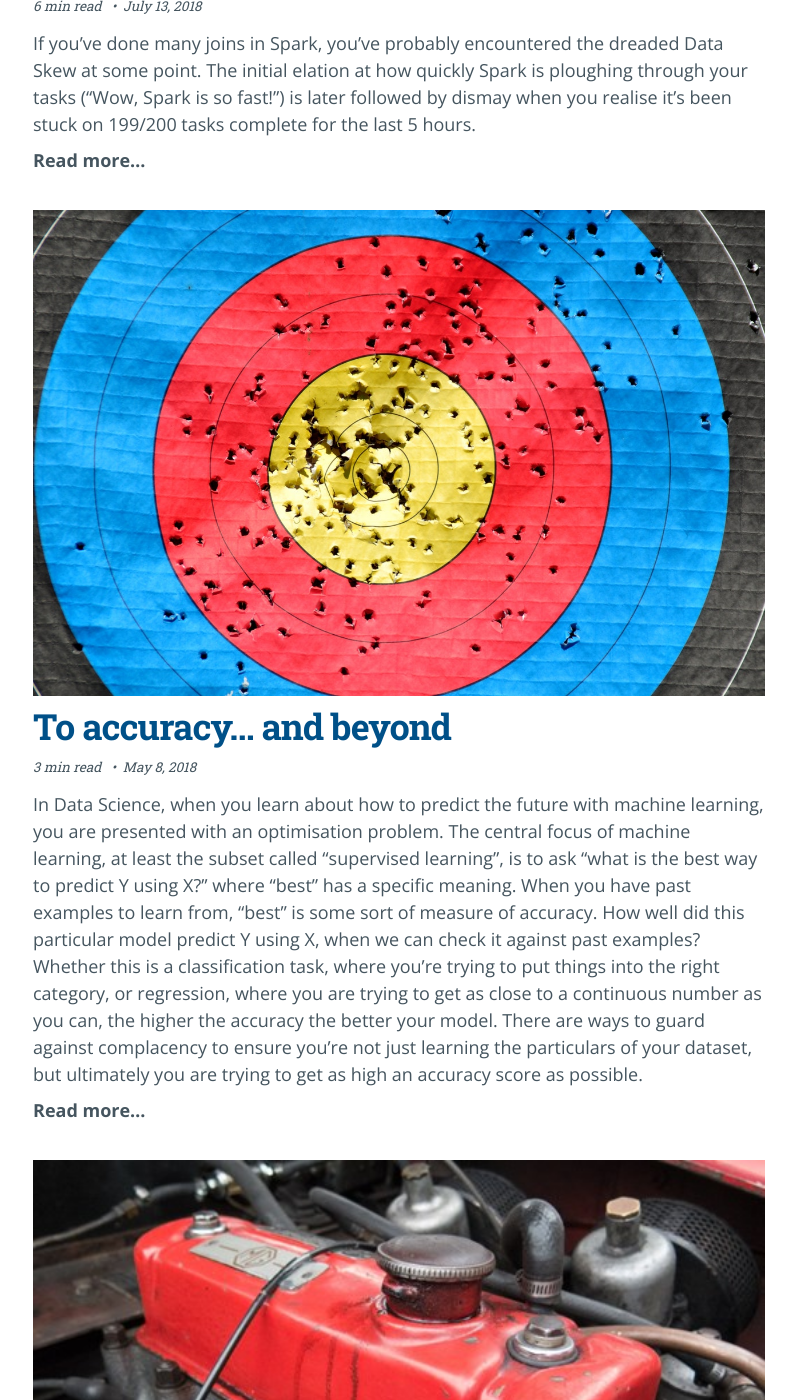
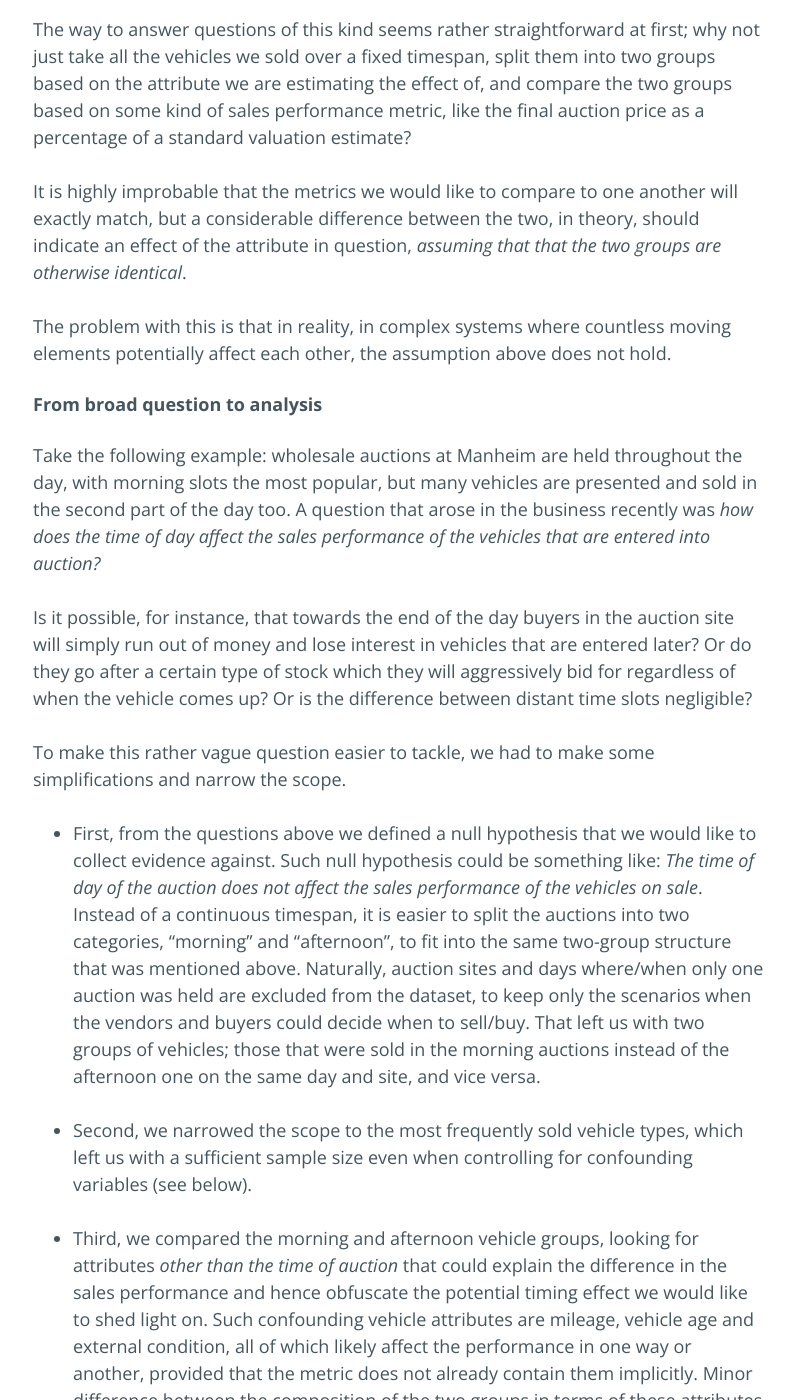
Before and after one commit to CoxAutomotiveDataSolutions/datadriven, a Jekyll site: the page built from index.html, in a window 1280 px wide and 1400 px high, scrolled down 1366 px. Shown: the whole window, without its empty margins (241-1037 px from the left). Built offline with Jekyll 4.4.1, drawn with Linux system fonts in a browser that asks for light colours; nearby versions of some CDN libraries; the list of posts is cut into pages by our own code; some of the changed text lies outside the part shown.

Commit message:
Merged in timeofday (pull request #7)
Added Time of Day and Daniels profile

* Added Time of Day and Daniels profile

* Fixed github URL

Approved-by: David Asboth <david.asboth@coxauto.co.uk>

```diff
--- /dev/null
+++ b/_posts/2018-08-30-time-of-day.md
@@ -0,0 +1,52 @@
+---
+title: "Comparing Apples to Oranges: The Dangers of Estimating Effects"
+date: 2018-08-29T09:00:00-04:00
+author: Daniel Timar
+image:
+  thumbnail: /images/time_of_day.jpg
+categories: [Data Science]
+---
+
+Working with [Manheim](https://www.manheim.co.uk), a Cox Automotive brand that provides [vehicle auctions](https://www.manheim.co.uk/our-services/auction-services), [inspections](https://www.manheim.co.uk/our-services/vehicle-solutions/inspection-services), [transport](https://www.manheim.co.uk/our-services/vehicle-solutions/transport) and [reconditioning](https://www.manheim.co.uk/our-services/vehicle-solutions/reconditioning), we are often asked about the potential effect of certain attributes of vehicles on the final sale price. For example:
+
+* How much more money do cars with MOT or Service Book sell for than those without?
+* For how much more money do vehicles with [SureCheck Gold]( https://www.manheim.co.uk/our-services/more-solutions/manheim-surecheck), a top-level vehicle inspection service, sell for compared to cars without SureCheck Gold?
+* How about the benefits of location or time where/when the auction takes place?
+
+Estimating the added value of these attributes on sales performance is essential, especially when our customers consider spending money on improving a vehicle pre-sale, e.g. by obtaining an MOT or relocating to an alternative auction site, with the goal of additional return in the auction.
+
+The way to answer questions of this kind seems rather straightforward at first; why not just take all the vehicles we sold over a fixed timespan, split them into two groups based on the attribute we are estimating the effect of, and compare the two groups based on some kind of sales performance metric, like the final auction price as a percentage of a standard valuation estimate?
+
+It is highly improbable that the metrics we would like to compare to one another will exactly match, but a considerable difference between the two, in theory, should indicate an effect of the attribute in question, *assuming that that the two groups are otherwise identical*.
+
+The problem with this is that in reality, in complex systems where countless moving elements potentially affect each other, the assumption above does not hold.
+
+## From broad question to analysis
+
+Take the following example: wholesale auctions at Manheim are held throughout the day, with morning slots the most popular, but many vehicles are presented and sold in the second part of the day too. A question that arose in the business recently was *how does the time of day affect the sales performance of the vehicles that are entered into auction?*
+
+Is it possible, for instance, that towards the end of the day buyers in the auction site will simply run out of money and lose interest in vehicles that are entered later? Or do they go after a certain type of stock which they will aggressively bid for regardless of when the vehicle comes up? Or is the difference between distant time slots negligible?
+
+To make this rather vague question easier to tackle, we had to make some simplifications and narrow the scope.
+
+- First, from the questions above we defined a null hypothesis that we would like to collect evidence against. Such null hypothesis could be something like: *The time of day of the auction does not affect the sales performance of the vehicles on sale*. Instead of a continuous timespan, it is easier to split the auctions into two categories, "morning" and "afternoon", to fit into the same two-group structure that was mentioned above. Naturally, auction sites and days where/when only one auction was held are excluded from the dataset, to keep only the scenarios when the vendors and buyers could decide when to sell/buy. That left us with two groups of vehicles; those that were sold in the morning auctions instead of the afternoon one on the same day and site, and vice versa.
+
+- Second, we narrowed the scope to the most frequently sold vehicle types, which left us with a sufficient sample size even when controlling for confounding variables (see below).
+
+- Third, we compared the morning and afternoon vehicle groups, looking for attributes *other than the time of auction* that could explain the difference in the sales performance and hence obfuscate the potential timing effect we would like to shed light on. Such confounding vehicle attributes are mileage, vehicle age and external condition, all of which likely affect the performance in one way or another, provided that the metric does not already contain them implicitly. Minor difference between the composition of the two groups in terms of these attributes can happen by chance, after all, so it is highly unlikely that the average age of the “morning vehicles" sold is exactly same as the afternoon one. A significant difference, however, could possibly indicate entirely different types of auctions. If the latter is the case (and it is), we will have to somehow separate the effects that stem from the difference in vehicle attributes, from those that are the result of when the auction took place. If we hypothetically swap around morning and afternoon auctions, i.e. the vehicles on sale, then the effect of the attributes would also swap around, whereas the effect from the relative timing would stay the same. It is the latter that we are after now.
+
+- Finally, we compared the sales performance of the morning and afternoon groups by controlling for the confounding attributes above. We simply split the two groups by those variable(s) into more uniform subgroups, and then performed pairwise comparison between subgroups. For instance, when controlling for external conditions, we formed one subgroup for each of the 6 possible grades a vehicle can obtain in the [NAMA system](http://www.nama-uk.com/grading/what-is-auction-grading), so we could compare vehicles of similar condition together and therefore make sure we eliminate the confounding effects of the vehicle condition.
+
+By performing this more controlled comparison, the performance differences between the morning and afternoon auctions were much less significant and consistent, even after controlling for the vehicle condition only. That gave us a good amount of evidence *for* our initial hypothesis, which was that *most of the advantage of morning/afternoon auctions is a result of different profiles of the vehicles on sale, rather than of the fact that one auction was held before lunch break, while another after.*
+
+That is not to say that there is no effect of the time of auction whatsoever. Many variables can affect the final sale price, e.g. the mix of vendors and buyers present, time of the year, type of auction (open or closed), order of vehicles, and so on. These are not necessarily distributed evenly across the two groups and hence can obscure the effect we want to estimate, if it indeed exists.
+
+## Next steps
+
+The obvious constraint of this method of controlling for confounders by forming subgroups is that by splitting the dataset into smaller and smaller pieces we quickly reach the point where we compare just one or two vehicles to each other. Such small groups are clearly not enough for robust inferences! Two of the potential solutions for the problem could be:
+
+1. conduct a formal experiment, designed in a way that makes the groups as homogeneous as possible, with sufficient sample size to make robust inference on the effects, or
+
+2. test our theories *indirectly* by asking *"if our assumption was true, what else would be true?"*, and testing auxiliary hypotheses formed this way. For instance, if our theory is that morning auctions should result in higher sale prices, because buyers arrive with a fixed budget and bid more aggressively earlier in the auction, then we can test this by analysing their bidding strategy *within* auctions, regardless of the time it was held. If we find no difference here, it may serve as evidence against our original theory too.
+
+It is an iterative process, but both ways can generate a compelling answer in the end.
```
Also changed, not shown: _data/authors.yml (+7 -1 lines), images/danieltimar.jpg (added), images/time_of_day.jpg (added).
